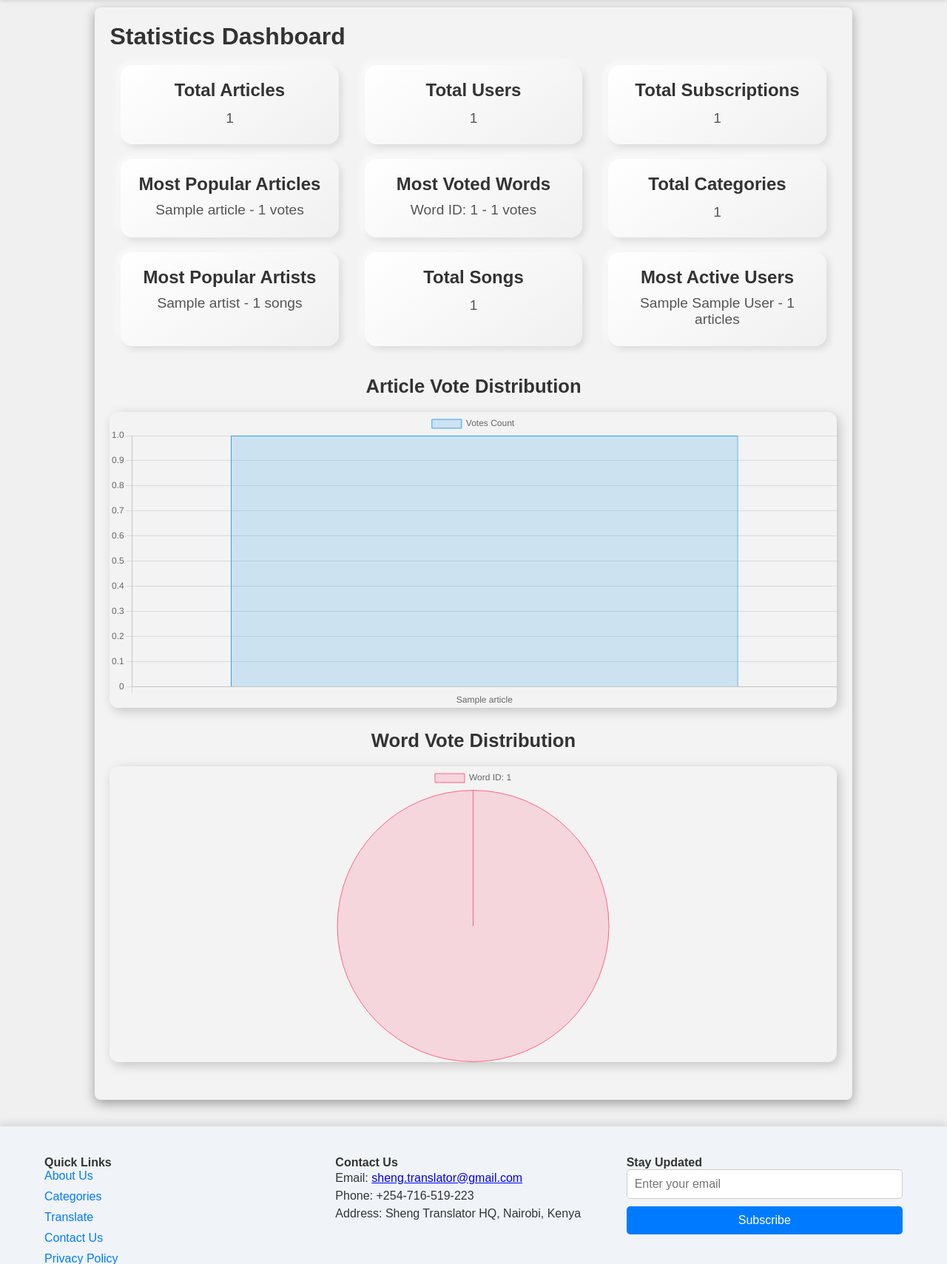
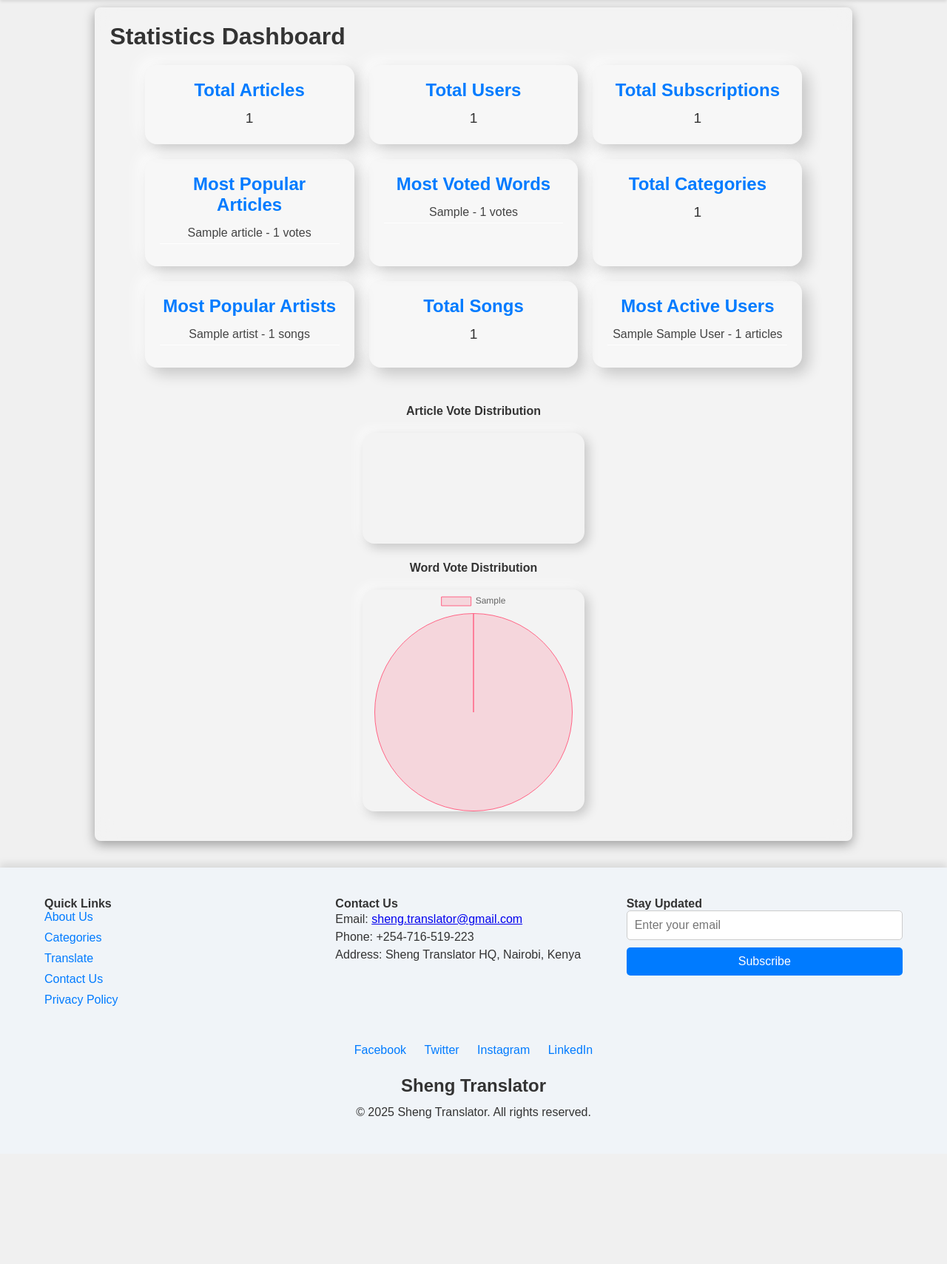
Before and after one commit to wakandee/shengHome, a Flask app: page /statistics in a window 1280 px wide. Shown: the part 74-1783 px from the top of the page at 74% size. After the commit the page ends 1586 px from the top, so only its background shows below. Run offline with Flask 3, Linux system fonts and the light colour scheme; tables that the repository leaves empty hold one stand-in row (values such as "Sample post"); a map, chart or similar area stays blank.

Commit message:
v0.511 hot fixes on statistics

```diff
--- a/app.py
+++ b/app.py
@@ -346,14 +346,16 @@ def get_words_with_votes():
     query_result = db.session.query(
         words,
         User.fname,
-        User.other_name
+        User.other_name,
+        User.username
     ).join(User, words.created_by == User.user_id).all()
 
     # Map results to ORM instances with added attributes
     words_with_votes = []
-    for word, fname, other_name in query_result:
+    for word, fname, other_name, username in query_result:
         word.votes_count = votes_dict.get(word.id, 0)  # Default to 0 votes
         word.creator_name = f"{fname} {other_name}"  # Combine creator's name
+        word.username = f"{username}"
         words_with_votes.append(word)
 
     reversed_words = words_with_votes[::-1]
@@ -835,10 +837,22 @@ def statistics():
     ).join(Article_Vote, Article_Vote.article_id == Article.article_id).group_by(Article.article_id).order_by(db.func.count(Article_Vote.article_id).desc()).limit(5).all()
 
     # Word vote statistics
+    # word_vote_stats = db.session.query(word_votes.word, db.func.count(word_votes.id).label('vote_count')).group_by(word_votes.word_id).all()
+
+    # word_vote_stats = db.session.query(word_votes.word_id, db.func.count(word_votes.id).label('vote_count')
+    # ).group_by(word_votes.word_id).order_by(db.func.count(word_votes.id).desc()).limit(5).all()
+
     word_vote_stats = db.session.query(
-        word_votes.word_id,
-        db.func.count(word_votes.id).label('vote_count')
-    ).group_by(word_votes.word_id).order_by(db.func.count(word_votes.id).desc()).limit(5).all()
+    word_votes.word_id,
+    words.word.label('word'),  # Assuming 'name' is the column for the word itself in the 'words' table
+    db.func.count(word_votes.id).label('vote_count')
+    ).join(
+        words, word_votes.word_id == words.id  # Join the word_votes table with the words table on the word_id
+    ).group_by(
+        word_votes.word_id, words.word  # Group by both word_id and word name
+    ).order_by(
+        db.func.count(word_votes.id).desc()
+    ).limit(5).all()
 
     # Total number of categories
     total_categories = Categories.query.count()
--- a/static/css/styles.css
+++ b/static/css/styles.css
@@ -1871,3 +1871,67 @@ p {
 .dot.active {
     background-color: #007bff;
 }
+
+
+
+
+/*statistics style*/
+.statistics {
+    display: flex;
+    flex-wrap: wrap;
+    gap: 20px;
+    justify-content: center;
+    padding: 20px;
+}
+
+.stat-item {
+    background: var(--bg-color);
+    box-shadow: 8px 8px 20px var(--box-shadow-dark), -8px -8px 20px var(--box-shadow-light);
+    padding: 20px;
+    border-radius: 16px;
+    width: 30%;
+    text-align: center;
+    transition: transform 0.3s, box-shadow 0.3s;
+}
+
+.stat-item:hover {
+    transform: translateY(-5px);
+    box-shadow: 10px 10px 25px var(--box-shadow-dark), -10px -10px 25px var(--box-shadow-light);
+}
+
+.stat-item h4 {
+    color: #007bff;
+    font-size: 1.5em;
+    margin-bottom: 10px;
+}
+
+.stat-item p {
+    font-size: 1.2em;
+    margin: 0;
+    color: #333;
+}
+
+.stat-item ul {
+    list-style-type: none;
+    padding: 0;
+    margin: 10px 0;
+    color: #444;
+}
+
+.stat-item ul li {
+    padding: 5px 0;
+    font-size: 1em;
+    border-bottom: 1px solid var(--box-shadow-light);
+}
+
+.graphs {
+    margin-top: 30px;
+    text-align: center;
+}
+
+canvas {
+    max-width: 100%;
+    margin: 20px auto;
+    border-radius: 16px;
+    box-shadow: 5px 5px 15px var(--box-shadow-dark), -5px -5px 15px var(--box-shadow-light);
+}
--- a/templates/home.html
+++ b/templates/home.html
@@ -29,7 +29,7 @@
                             <p>{{ translations['meaning'] }}: {{ word.translation }}</p>
                             <p>{{ translations['synonyms'] }}: {{ word.synonyms }}</p>
                             <p>{{ translations['example'] }}: "{{ word.example }}"</p>
-                            <p>{{ translations['credits'] }}: {{ word.creator_name }}</p>
+                            <p>{{ translations['credits'] }}: {{ word.username }}</p>
                             <p>{{ translations['votes'] }}: {{ word.votes_count }}</p>
                         </div>
                         {% endfor %}
--- a/templates/statistics.html
+++ b/templates/statistics.html
@@ -33,7 +33,7 @@
             <h4>Most Voted Words</h4>
             <ul>
                 {% for word in word_vote_stats %}
-                <li>Word ID: {{ word.word_id }} - {{ word.vote_count }} votes</li>
+                <li>{{ word.word }} - {{ word.vote_count }} votes</li>  <!-- Replace word.word_id with word.name or whatever field contains the word -->
                 {% endfor %}
             </ul>
         </div>
@@ -79,95 +79,48 @@
 
 <style type="text/css">
 /* Enhanced styling */
-.statistics {
-    display: flex;
-    flex-wrap: wrap;
-    gap: 20px;
-    margin-top: 20px;
-    justify-content: space-evenly;
-}
 
-.stat-item {
-    background: linear-gradient(145deg, #ffffff, #f0f0f0);
-    box-shadow: 4px 4px 10px rgba(0, 0, 0, 0.1), -4px -4px 10px rgba(255, 255, 255, 0.7);
-    padding: 20px;
-    border-radius: 16px;
-    width: 30%;
-    text-align: center;
-    transition: transform 0.3s ease, box-shadow 0.3s ease;
-}
 
-.stat-item h4 {
-    margin-bottom: 10px;
-    font-size: 1.5em;
-    color: #333;
-}
+/*body {
+    background: linear-gradient(135deg, #e0eafc, #cfdef3);
+    font-family: Arial, sans-serif;
+    margin: 0;
+    padding: 0;
+}*/
 
-.stat-item p, .stat-item ul {
-    font-size: 1.2em;
-    color: #555;
-}
 
-.stat-item ul {
-    list-style-type: none;
-    padding: 0;
-}
 
-.stat-item ul li {
-    margin: 5px 0;
-}
-
-.stat-item:hover {
-    transform: translateY(-5px);
-    box-shadow: 8px 8px 20px rgba(0, 0, 0, 0.2), -8px -8px 20px rgba(255, 255, 255, 0.8);
-}
-
-.graphs {
-    margin-top: 40px;
-    text-align: center;
-}
-
-.graphs h4 {
-    margin-bottom: 20px;
-    font-size: 1.6em;
-    color: #333;
-}
-
-canvas {
-    max-width: 100%;
-    max-height: 400px;
-    margin-bottom: 30px;
-    border-radius: 12px;
-    box-shadow: 4px 4px 15px rgba(0, 0, 0, 0.2);
-}
 </style>
 
 <!-- Include Chart.js -->
 <script src="https://cdn.jsdelivr.net/npm/chart.js"></script>
 
 <script>
-    // Article Votes Chart
-    var ctx = document.getElementById('articleVotesChart').getContext('2d');
-    var articleVotesChart = new Chart(ctx, {
-        type: 'bar',
+    // Word Votes Chart
+    var ctx2 = document.getElementById('wordVotesChart').getContext('2d');
+    var wordVotesChart = new Chart(ctx2, {
+        type: 'pie',
         data: {
-            labels: [ {% for article in popular_articles %}'{{ article.title }}', {% endfor %}],
+            labels: [
+                {% for word in word_vote_stats %}
+                    '{{ word.word }}',
+                {% endfor %}
+            ],  // Display actual words instead of word_id
             datasets: [{
-                label: 'Votes Count',
-                data: [ {% for article in popular_articles %}{{ article.votes_count }}, {% endfor %}],
-                backgroundColor: 'rgba(54, 162, 235, 0.2)',
-                borderColor: 'rgba(54, 162, 235, 1)',
+                label: 'Vote Count',
+                data: [
+                    {% for word in word_vote_stats %}
+                        {{ word.vote_count }},
+                    {% endfor %}
+                ],
+                backgroundColor: ['rgba(255, 99, 132, 0.2)', 'rgba(75, 192, 192, 0.2)', 'rgba(153, 102, 255, 0.2)', 'rgba(255, 159, 64, 0.2)'],
+                borderColor: ['rgba(255, 99, 132, 1)', 'rgba(75, 192, 192, 1)', 'rgba(153, 102, 255, 1)', 'rgba(255, 159, 64, 1)'],
                 borderWidth: 1
             }]
-        },
-        options: {
-            scales: {
-                y: {
-                    beginAtZero: true
-                }
-            }
         }
     });
+
+
 
     // Word Votes Chart
     var ctx2 = document.getElementById('wordVotesChart').getContext('2d');
--- a/templates/translate.html
+++ b/templates/translate.html
@@ -42,7 +42,7 @@
                         <p>Meaning: {{ word.translation }}</p>
                         <p>Synonyms: {{ word.synonyms | map(attribute='name') | join(', ') }}</p>
                         <p>Example: "{{ word.example }}"</p>
-                        <p>Credits: {{ word.creator_name }}</p>
+                        <p>Credits: {{ word.username }}</p>
                     </div>
                     <div class="card_footer">
                         <div class="vote_buttons">
```
